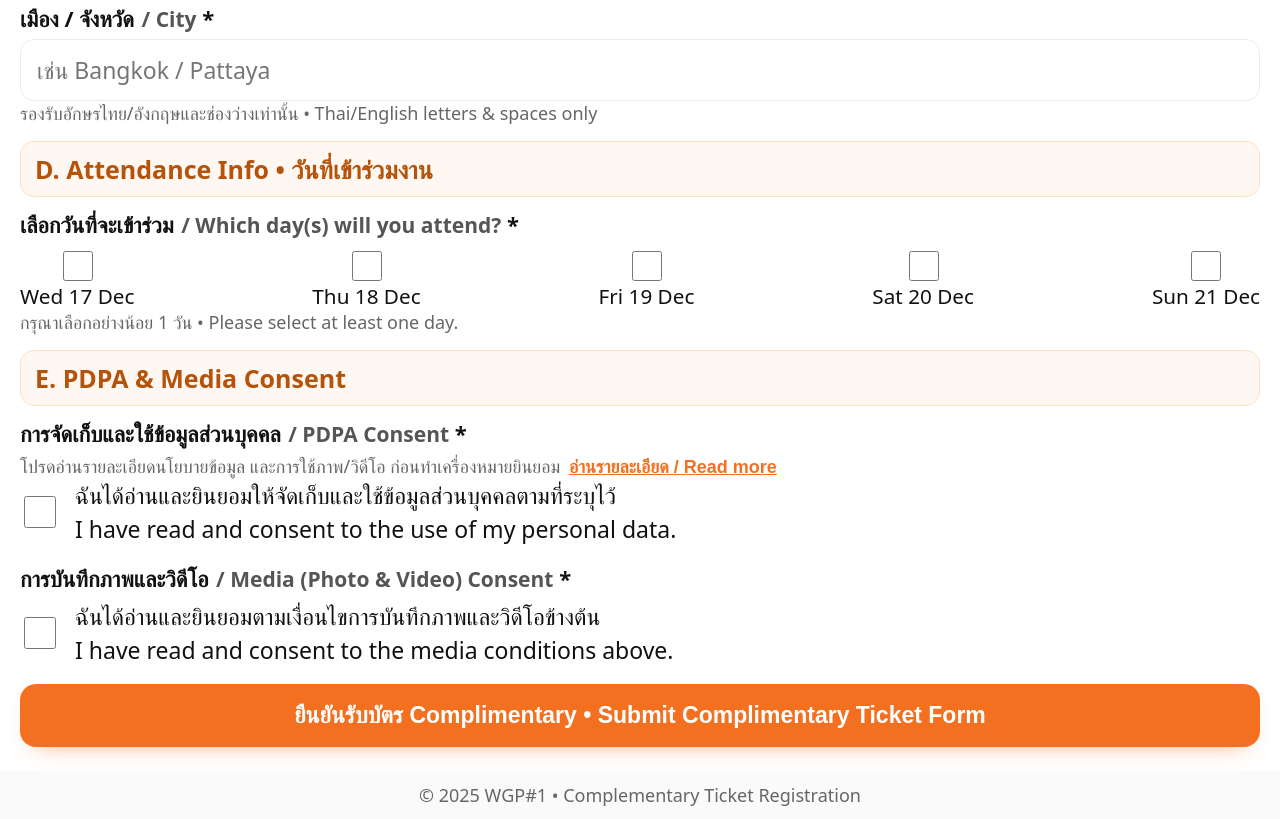
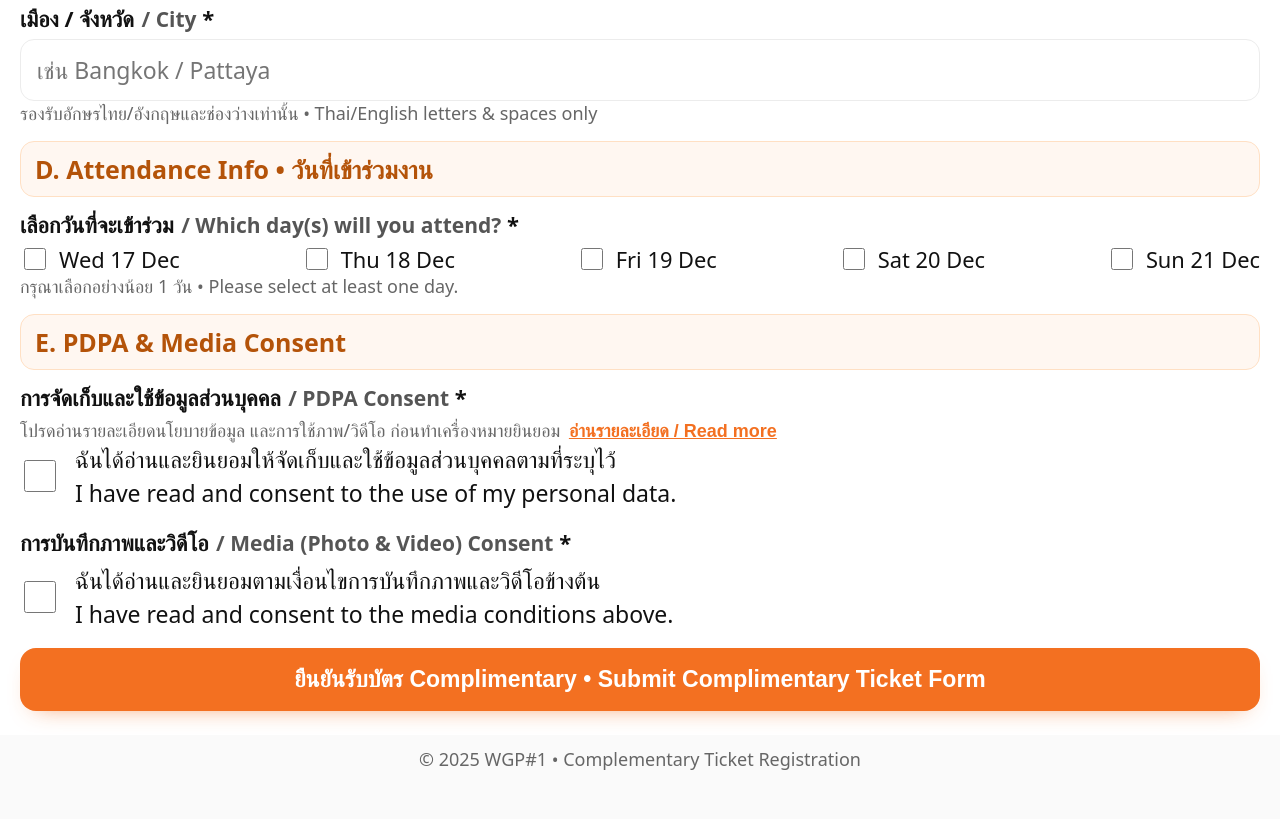
Before and after one commit to AMSE-Sports/WGP1-JWC25-Complementary, a plain HTML site: page index.html in a window 1280 px wide. Shown: the part 1093-1912 px from the top of the page. After the commit the page ends 1876 px from the top, so only its background shows below. Drawn offline with nearby package versions, Linux system fonts and the light colour scheme.

Commit message:
Update index.html

```diff
--- a/index.html
+++ b/index.html
@@ -236,20 +236,27 @@ label.consent-check {
   gap: 12px 24px;
 }
 
+/* จัด checkbox และข้อความให้อยู่ในบรรทัดเดียวกัน */
+.inline-checks {
+  display: flex;
+  flex-wrap: wrap;
+  gap: 18px 30px;
+}
+
 .inline-checks label {
   display: flex;
-  flex-direction: column;           /* ข้อความอยู่บน, checkbox อยู่ล่าง */
-  align-items: center;
-  text-align: center;
-  font-size: calc(var(--font-base) * 0.9);  /* ย่อฟอนต์ลงเล็กน้อยให้ไม่ดันเละ */
-  line-height: 1.25;
+  align-items: center;    /* ให้ checkbox อยู่ระดับเดียวกับข้อความ */
+  gap: 10px;
+  font-size: calc(var(--font-base) * 0.95);
+  white-space: nowrap;    /* กัน text ตกบรรทัด */
 }
 
-/* ขยาย checkbox ให้ใหญ่และอยู่ใต้ข้อความอย่างสวยงาม */
+/* ปรับ checkbox ให้เล็กลง */
 .inline-checks input[type="checkbox"] {
-  width: 30px;
-  height: 30px;
-  margin-top: 6px;
+  width: 22px;   /* เดิม 30px */
+  height: 22px;  /* เดิม 30px */
+  transform: scale(1);    /* เอาการขยายออก */
+  accent-color: var(--primary);
 }
 
     .section-title {
```
